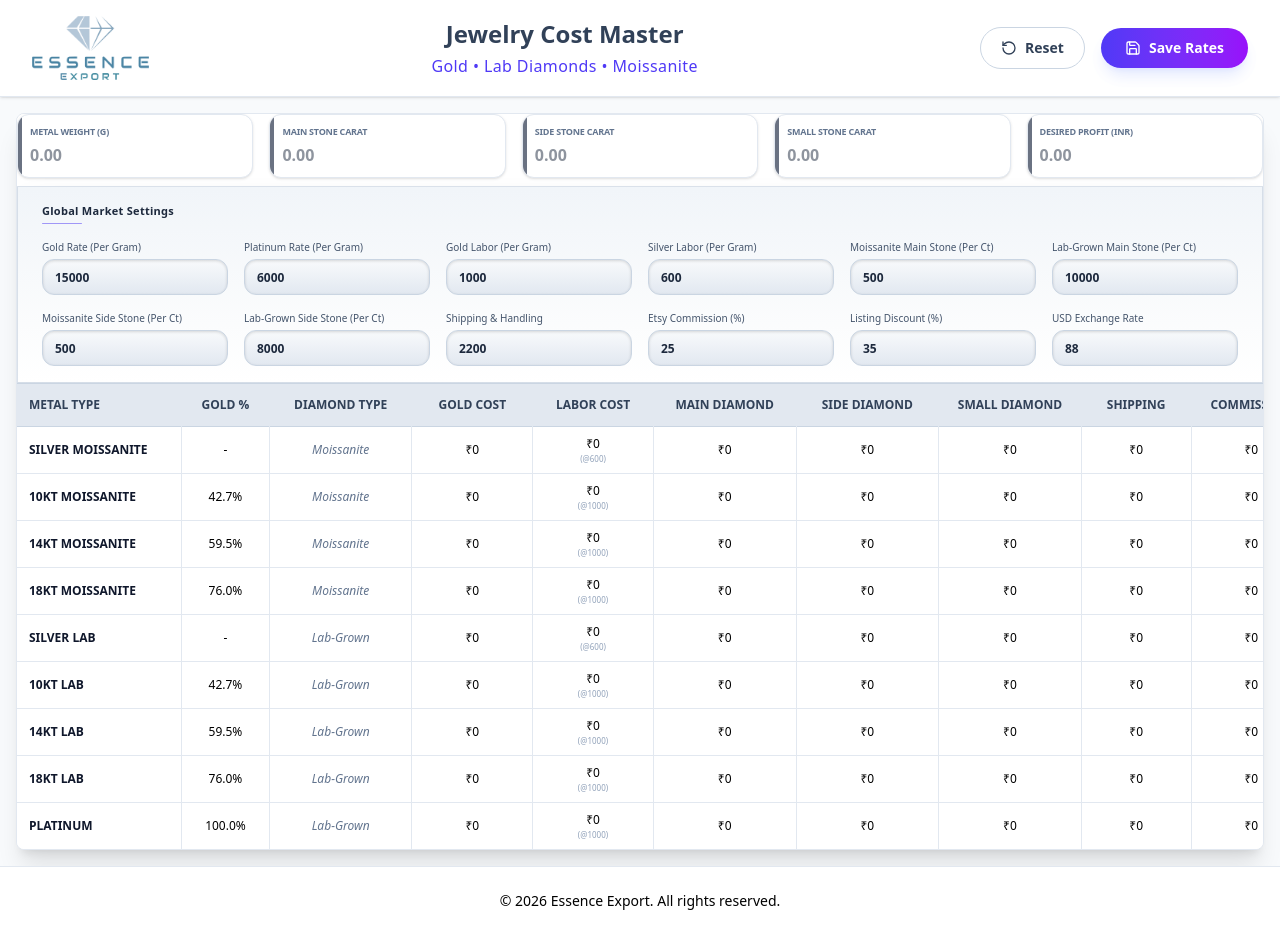
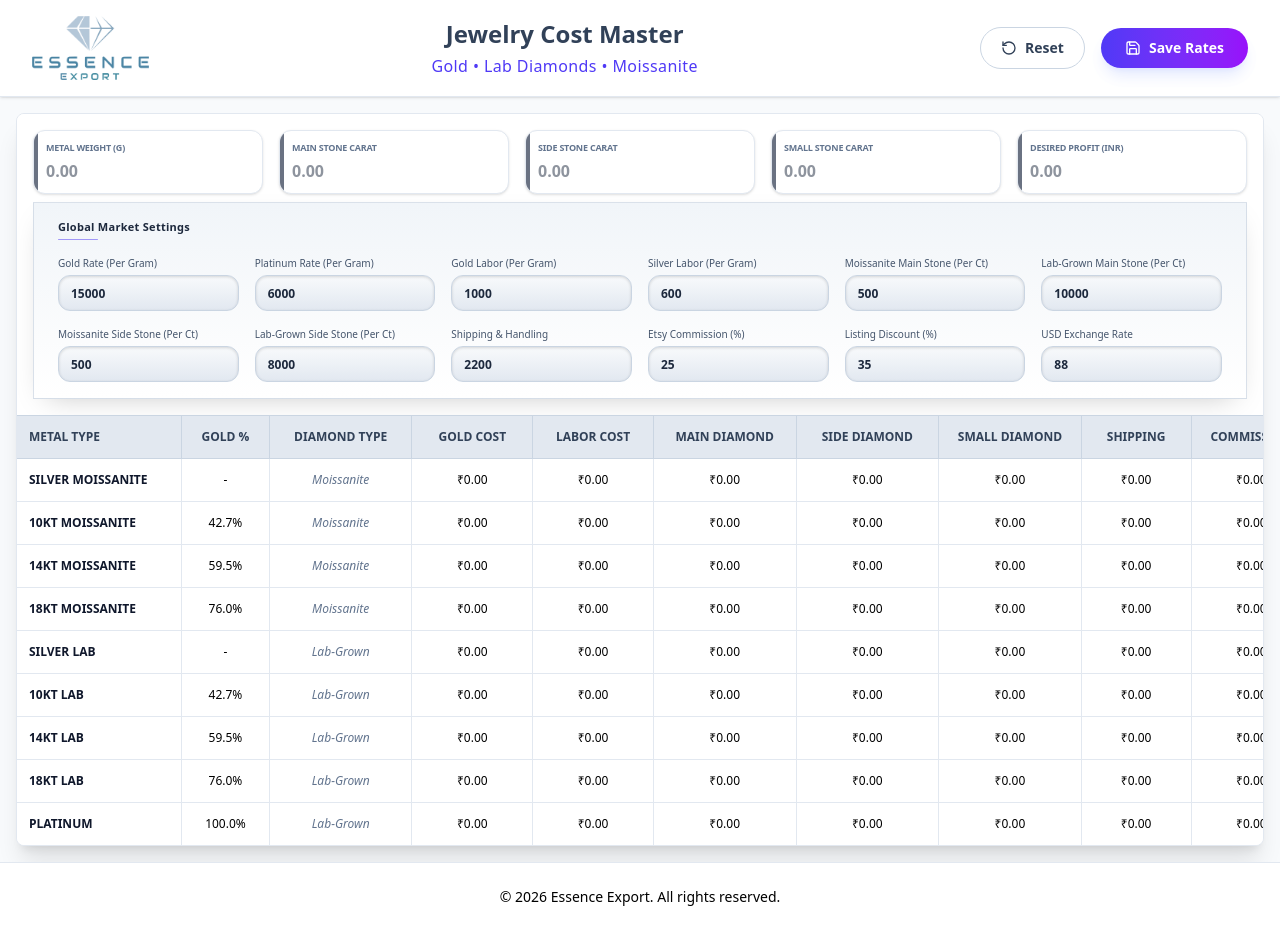
Before and after one commit to tushar-pipaliya/essenceexport, a React (Vite) app: page / in a window 1280 px wide. Built offline with nearby package versions, Linux system fonts and the light colour scheme.

Commit message:
Calculation solve

```diff
--- a/index.html
+++ b/index.html
@@ -4,7 +4,7 @@
     <meta charset="UTF-8" />
     <link rel="icon" type="image/svg+xml" href="/public/favicon1.png" />
     <meta name="viewport" content="width=device-width, initial-scale=1.0" />
-    <title>essence-export</title>
+    <title>Essence Export</title>
   </head>
   <body>
     <div id="root"></div>
--- a/src/components/etsycalc/EtsyCalc.jsx
+++ b/src/components/etsycalc/EtsyCalc.jsx
@@ -61,6 +61,7 @@ const EtsyCalc = () => {
 
         const baseR = row.type === "PLATINUM" ? params["Platinum Rate (Per Gram)"] : params["Gold Rate (Per Gram)"];
         const goldCost = w * baseR * row.gPct;
+
         const currentLaborRate = row.isSilver ? params["Silver Labor (Per Gram)"] : params["Gold Labor (Per Gram)"];
         const laborCost = w * currentLaborRate;
 
@@ -70,16 +71,28 @@ const EtsyCalc = () => {
         const shipping = w > 0 ? Number(params["Shipping & Handling"]) : 0;
 
         const subTotal = goldCost + laborCost + mainCost + sideCost + smallCost + shipping;
+
+        // Reverse Engineering the Listing Price
         const finalINR = (subTotal + p) / (1 - params["Etsy Commission (%)"] / 100);
         const commission = finalINR * (params["Etsy Commission (%)"] / 100);
         const listingINR = finalINR / (1 - params["Listing Discount (%)"] / 100);
         const priceUSD = listingINR / params["USD Exchange Rate"];
         const costPrice = finalINR - p;
 
+        // Applying toFixed(2) to all financial values for consistent UI
         return {
-            goldCost, laborCost, mainCost, sideCost, smallCost,
-            shipping, commission, finalINR, listingINR, priceUSD, costPrice,
-            currentLaborRate
+            goldCost: goldCost.toFixed(2),
+            laborCost: laborCost.toFixed(2),
+            mainCost: mainCost.toFixed(2),
+            sideCost: sideCost.toFixed(2),
+            smallCost: smallCost.toFixed(2),
+            shipping: shipping.toFixed(2),
+            commission: commission.toFixed(2),
+            finalINR: finalINR.toFixed(2),
+            listingINR: listingINR.toFixed(2),
+            priceUSD: priceUSD.toFixed(2),
+            costPrice: costPrice.toFixed(2),
+            currentLaborRate: parseFloat(currentLaborRate).toFixed(2)
         };
     };
 
@@ -92,10 +105,10 @@ const EtsyCalc = () => {
         Swal.fire({
             title: 'Restore Defaults?',
             text: "This will reset all market rates to factory settings.",
-            icon: 'warning',
             showCancelButton: true,
             confirmButtonColor: "#ef4444",
-            confirmButtonText: "Yes, Reset"
+            confirmButtonText: "Yes, Reset",
+            // width:60
         }).then((result) => {
             if (result.isConfirmed) {
                 localStorage.removeItem("master_params_v2");
@@ -110,7 +123,7 @@ const EtsyCalc = () => {
 
             <main className="flex-grow p-2 md:p-4">
                 <div className="max-w-[2200px] mx-auto bg-white rounded-lg shadow-xl overflow-hidden border border-slate-200">
-                    <div className="  bg-white space-y-6">
+                    <div className="bg-white space-y-6 p-4">
 
                         {/* Section 1: Item Specifics */}
                         <div className="grid grid-cols-1 sm:grid-cols-2 lg:grid-cols-5 mb-2 gap-3 md:gap-4">
@@ -130,80 +143,48 @@ const EtsyCalc = () => {
                         </div>
 
                         {/* Section 2: Global Parameters */}
-                        <div className="
-                                    bg-gradient-to-b from-slate-100 via-slate-50 to-white
-                                    px-4 py-2 md:py-4 md:px-6
-                                    border border-slate-300/70
-                                    shadow-[0_10px_28px_-14px_rgba(0,0,0,0.25)]">
-
-                            {/* Header */}
+                        <div className="bg-gradient-to-b from-slate-100 via-slate-50 to-white px-4 py-2 md:py-4 md:px-6 border border-slate-300/70 shadow-[0_10px_28px_-14px_rgba(0,0,0,0.25)]">
                             <div className="mb-4">
-                                <h3 className="text-[11px] font-semibold text-slate-800 tracking-wide">
-                                    Global Market Settings
-                                </h3>
+                                <h3 className="text-[11px] font-semibold text-slate-800 tracking-wide">Global Market Settings</h3>
                                 <div className="h-[1px] w-10 bg-indigo-600/50 mt-1 rounded-full" />
                             </div>
-
-                            {/* Inputs */}
                             <div className="grid grid-cols-2 sm:grid-cols-3 md:grid-cols-4 lg:grid-cols-6 gap-4">
                                 {Object.keys(params).map((key) => (
                                     <div key={key} className="flex flex-col gap-1">
-
-                                        <label className="text-[10px] font-medium text-slate-600 truncate">
-                                            {key}
-                                        </label>
-
+                                        <label className="text-[10px] font-medium text-slate-600 truncate">{key}</label>
                                         <input
                                             type="number"
                                             value={params[key]}
-                                            onChange={(e) =>
-                                                setParams({ ...params, [key]: e.target.value })
-                                            }
-                                            className="
-            h-9 px-3
-            rounded-xl
-            bg-gradient-to-b from-slate-50 to-slate-200
-            border border-slate-300
-            text-[12px] font-semibold text-slate-800
-            shadow-[inset_0_1px_3px_rgba(0,0,0,0.15)]
-            outline-none
-            transition-all
-            hover:from-slate-100 hover:to-slate-200
-            focus:from-white focus:to-slate-100
-            focus:border-indigo-600
-            focus:ring-2 focus:ring-indigo-600/25
-            active:scale-[0.98]
-          "
+                                            onChange={(e) => setParams({ ...params, [key]: e.target.value })}
+                                            className="h-9 px-3 rounded-xl bg-gradient-to-b from-slate-50 to-slate-200 border border-slate-300 text-[12px] font-semibold text-slate-800 shadow-[inset_0_1px_3px_rgba(0,0,0,0.15)] outline-none transition-all hover:from-slate-100 hover:to-slate-200 focus:from-white focus:to-slate-100 focus:border-indigo-600 focus:ring-2 focus:ring-indigo-600/25 active:scale-[0.98]"
                                         />
                                     </div>
                                 ))}
                             </div>
                         </div>
-
                     </div>
 
-                    {/* Section 3: Result View (Responsive) */}
+                    {/* Section 3: Result View */}
                     <div className="overflow-hidden bg-white border-t border-slate-300">
-
-                        {/* DESKTOP TABLE VIEW (Visible on lg and up) */}
+                        {/* DESKTOP TABLE VIEW */}
                         <div className="hidden lg:block overflow-x-auto">
                             <table className="w-full min-w-[1800px] border-collapse text-[12px] text-center table-fixed">
                                 <thead>
                                     <tr className="bg-slate-200 text-slate-700 font-bold uppercase border-b border-slate-300">
-                                        <th className="p-3 w-[150px] text-left border-r border-slate-200">Metal Type</th>
-                                        <th className="p-2 w-[80px] border-r border-slate-200">Gold %</th>
-                                        <th className="p-2 w-[130px] border-r border-slate-200">Diamond Type</th>
-                                        <th className="p-2 w-[110px] border-r border-slate-200">Gold Cost</th>
-                                        <th className="p-2 w-[110px] border-r border-slate-200">Labor Cost</th>
-                                        <th className="p-2 w-[130px] border-r border-slate-200">Main Diamond</th>
-                                        <th className="p-2 w-[130px] border-r border-slate-200">Side Diamond</th>
-                                        <th className="p-2 w-[130px] border-r border-slate-200">Small Diamond</th>
-                                        <th className="p-2 w-[100px] border-r border-slate-200">Shipping</th>
-                                        <th className="p-2 w-[110px] border-r border-slate-200">Commission</th>
-                                        <th className="p-2 w-[120px] border-r border-slate-200">Final INR</th>
-                                        <th className="p-2 w-[120px] border-r border-slate-200">Listing INR</th>
-                                        <th className="p-2 w-[100px] border-r border-slate-200 bg-blue-50">Price $</th>
-                                        <th className="p-2 w-[120px] bg-slate-50 text-slate-400 italic">Cost Price</th>
+                                        <th className="p-3 w-[150px] text-left border-r border-slate-300 ">Metal Type</th>
+                                        <th className="p-2 w-[80px] border-r border-slate-300">Gold %</th>
+                                        <th className="p-2 w-[130px] border-r border-slate-300">Diamond Type</th>
+                                        <th className="p-2 w-[110px] border-r border-slate-300">Gold Cost</th>
+                                        <th className="p-2 w-[110px] border-r border-slate-300">Labor Cost</th>
+                                        <th className="p-2 w-[130px] border-r border-slate-300">Main Diamond</th>
+                                        <th className="p-2 w-[130px] border-r border-slate-300">Side Diamond</th>
+                                        <th className="p-2 w-[130px] border-r border-slate-300">Small Diamond</th>
+                                        <th className="p-2 w-[100px] border-r border-slate-300">Shipping</th>
+                                        <th className="p-2 w-[110px] border-r border-slate-300">Commission</th>
+                                        <th className="p-2 w-[120px] border-r border-slate-300">Final INR</th>
+                                        <th className="p-2 w-[120px] border-r border-slate-300">Listing INR</th>
+                                        <th className="p-2 w-[100px] border-r border-slate-300 ">Price $</th>
+                                        <th className="p-2 w-[120px] italic">Cost Price</th>
                                     </tr>
                                 </thead>
                                 <tbody className="divide-y divide-slate-200">
@@ -213,23 +194,23 @@ const EtsyCalc = () => {
                                             <tr key={row.id} className="hover:bg-blue-50/30 transition-colors">
                                                 <td className="p-3 text-left font-bold text-slate-900 border-r border-slate-200">{row.type}</td>
                                                 <td className="p-2 border-r border-slate-200">{row.gPct > 0 ? (row.gPct * 100).toFixed(1) + '%' : "-"}</td>
-                                                <td className="p-2 border-r border-slate-200 italic text-slate-500">{row.dType}</td>
-                                                <td className="p-2 border-r border-slate-200 font-medium">₹{c.goldCost.toLocaleString('en-IN')}</td>
+                                                <td className="p-2 border-r border-slate-200 italic text-slate-500 ">{row.dType}</td>
+                                                <td className="p-2 border-r border-slate-200 font-medium">₹{c.goldCost}</td>
                                                 <td className="p-2 border-r border-slate-200 font-medium">
                                                     <div className="flex flex-col text-center">
-                                                        <span>₹{c.laborCost.toLocaleString('en-IN')}</span>
-                                                        <span className="text-[8px] text-slate-400">(@{c.currentLaborRate})</span>
+                                                        <span>₹{c.laborCost}</span>
+                                                        {/* <span className="text-[8px] text-slate-400">(@{c.currentLaborRate})</span> */}
                                                     </div>
                                                 </td>
-                                                <td className="p-2 border-r border-slate-200">₹{c.mainCost.toLocaleString('en-IN')}</td>
-                                                <td className="p-2 border-r border-slate-200">₹{c.sideCost.toLocaleString('en-IN')}</td>
-                                                <td className="p-2 border-r border-slate-200">₹{c.smallCost.toLocaleString('en-IN')}</td>
-                                                <td className="p-2 border-r border-slate-200">₹{c.shipping.toLocaleString('en-IN')}</td>
-                                                <td className="p-2 border-r border-slate-200">₹{c.commission.toFixed(0)}</td>
-                                                <td className="p-2 border-r border-slate-200">₹{c.finalINR.toFixed(0)}</td>
-                                                <td className="p-2 border-r border-slate-200 font-bold">₹{c.listingINR.toFixed(0)}</td>
-                                                <td className="p-2 border-r border-slate-200 bg-blue-50 font-bold text-blue-700">${c.priceUSD.toFixed(2)}</td>
-                                                <td className="p-2 border-r border-slate-200">₹{c.costPrice.toFixed(0)}</td>
+                                                <td className="p-2 border-r border-slate-200">₹{c.mainCost}</td>
+                                                <td className="p-2 border-r border-slate-200">₹{c.sideCost}</td>
+                                                <td className="p-2 border-r border-slate-200">₹{c.smallCost}</td>
+                                                <td className="p-2 border-r border-slate-200">₹{c.shipping}</td>
+                                                <td className="p-2 border-r border-slate-200">₹{c.commission}</td>
+                                                <td className="p-2 border-r border-slate-200">₹{c.finalINR}</td>
+                                                <td className="p-2 border-r border-slate-200 font-bold">₹{c.listingINR}</td>
+                                                <td className="p-2 border-r border-slate-200">${c.priceUSD}</td>
+                                                <td className="p-2 border-r border-slate-200">₹{c.costPrice}</td>
                                             </tr>
                                         );
                                     })}
@@ -237,59 +218,40 @@ const EtsyCalc = () => {
                             </table>
                         </div>
 
-                        {/* MOBILE CARD VIEW (Visible on screens smaller than lg) */}
+                        {/* MOBILE CARD VIEW */}
                         <div className="lg:hidden p-3 grid grid-cols-1 gap-4 bg-slate-100">
                             {rows.map((row) => {
                                 const c = calculate(row);
                                 return (
                                     <div key={row.id} className="bg-white rounded-xl shadow-md border border-slate-200 overflow-hidden">
                                         <div className="bg-slate-200 text-slate-700 p-3 flex justify-between items-center">
-                                            <span className=" font-bold text-xs uppercase">{row.type}</span>
-                                            <span className="bg-gray-300 text-slate-700 px-3 py-1 rounded-full font-bold text-xs">
-                                                LISTING ₹{c.listingINR.toFixed(2)}
+                                            <span className="font-bold text-xs uppercase">{row.type}</span>
+                                            <span className="bg-indigo-600 text-white px-3 py-1 rounded-full font-bold text-xs">
+                                                ${c.priceUSD}
                                             </span>
                                         </div>
                                         <div className="p-4 grid grid-cols-2 gap-x-4 gap-y-3 text-[11px]">
                                             <div className="flex flex-col border-b border-slate-50 pb-1">
-                                                <span className="text-slate-400 font-semibold uppercase text-[9px]">Gold %</span>
-                                                <span className="text-slate-800 font-medium">{row.gPct > 0 ? (row.gPct * 100).toFixed(1) + '%' : "-"}</span>
-                                            </div>
-                                            <div className="flex flex-col border-b border-slate-50 pb-1">
-                                                <span className="text-slate-400 font-semibold uppercase text-[9px]">Diamond</span>
-                                                <span className="text-slate-800 font-medium">{row.dType}</span>
+                                                <span className="text-slate-400 font-semibold uppercase text-[9px]">Listing INR</span>
+                                                <span className="text-slate-800 font-bold">₹{c.listingINR}</span>
                                             </div>
                                             <div className="flex flex-col border-b border-slate-50 pb-1">
                                                 <span className="text-slate-400 font-semibold uppercase text-[9px]">Gold Cost</span>
-                                                <span className="text-slate-800 font-medium">₹{c.goldCost.toLocaleString('en-IN')}</span>
+                                                <span className="text-slate-800 font-medium">₹{c.goldCost}</span>
                                             </div>
                                             <div className="flex flex-col border-b border-slate-50 pb-1">
                                                 <span className="text-slate-400 font-semibold uppercase text-[9px]">Labor Cost</span>
-                                                <span className="text-slate-800 font-medium">₹{c.laborCost.toLocaleString('en-IN')}</span>
+                                                <span className="text-slate-800 font-medium">₹{c.laborCost}</span>
                                             </div>
                                             <div className="flex flex-col border-b border-slate-50 pb-1">
-                                                <span className="text-slate-400 font-semibold uppercase text-[9px]">Main Dia.</span>
-                                                <span className="text-slate-800 font-medium">₹{c.mainCost.toLocaleString('en-IN')}</span>
+                                                <span className="text-slate-400 font-semibold uppercase text-[9px]">Final INR</span>
+                                                <span className="text-slate-800 font-medium">₹{c.finalINR}</span>
                                             </div>
-                                            <div className="flex flex-col border-b border-slate-50 pb-1">
-                                                <span className="text-slate-400 font-semibold uppercase text-[9px]">Side Dia.</span>
-                                                <span className="text-slate-800 font-medium">₹{c.sideCost.toLocaleString('en-IN')}</span>
-                                            </div>
-
-                                            <div className="flex flex-col border-b border-slate-50 pb-1">
-                                                <span className="text-slate-400 font-semibold uppercase text-[9px]">$Price</span>
-                                                <span className="text-slate-800 font-medium">${c.priceUSD.toFixed(0)}</span>
-                                            </div>
-                                            <div className="flex flex-col border-b border-slate-50 pb-1">
-                                                <span className="text-slate-400 font-semibold uppercase text-[9px]">Cost Price</span>
-                                                <span className="text-slate-800 font-medium">₹{c.costPrice.toFixed(0)}</span>
-                                            </div>
-
                                         </div>
                                     </div>
                                 );
                             })}
                         </div>
-
                     </div>
                 </div>
             </main>
```
